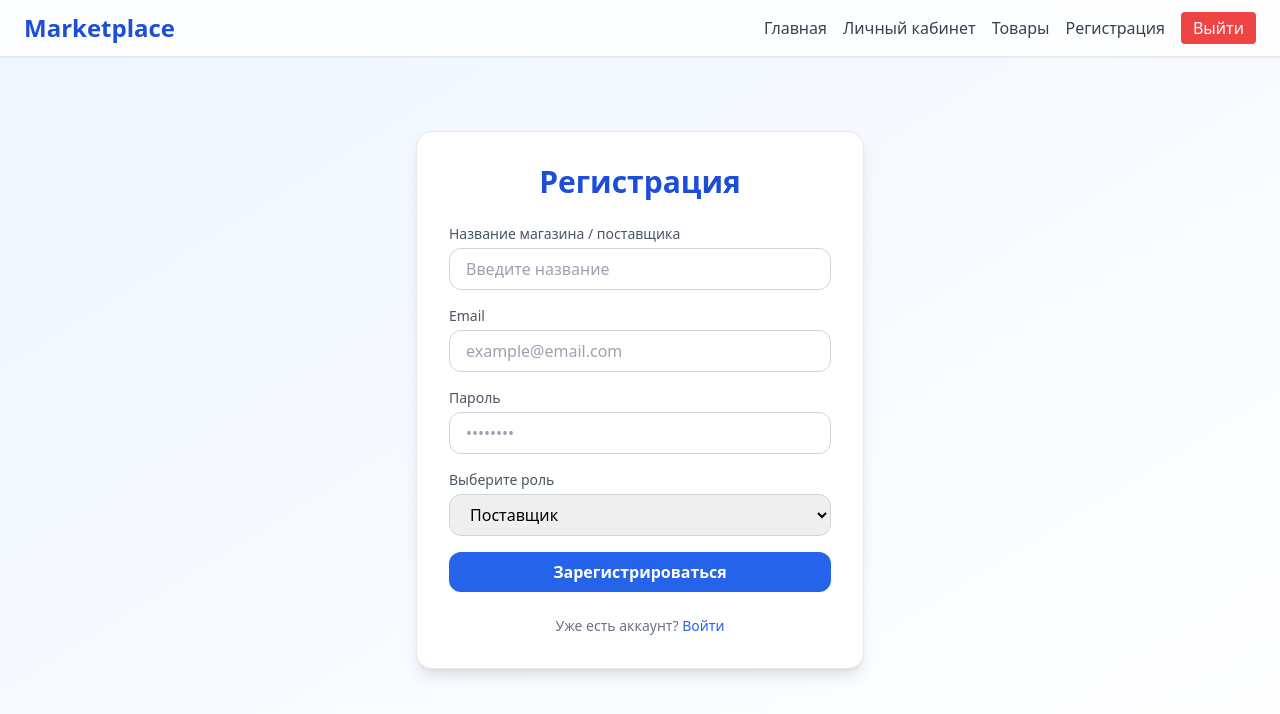
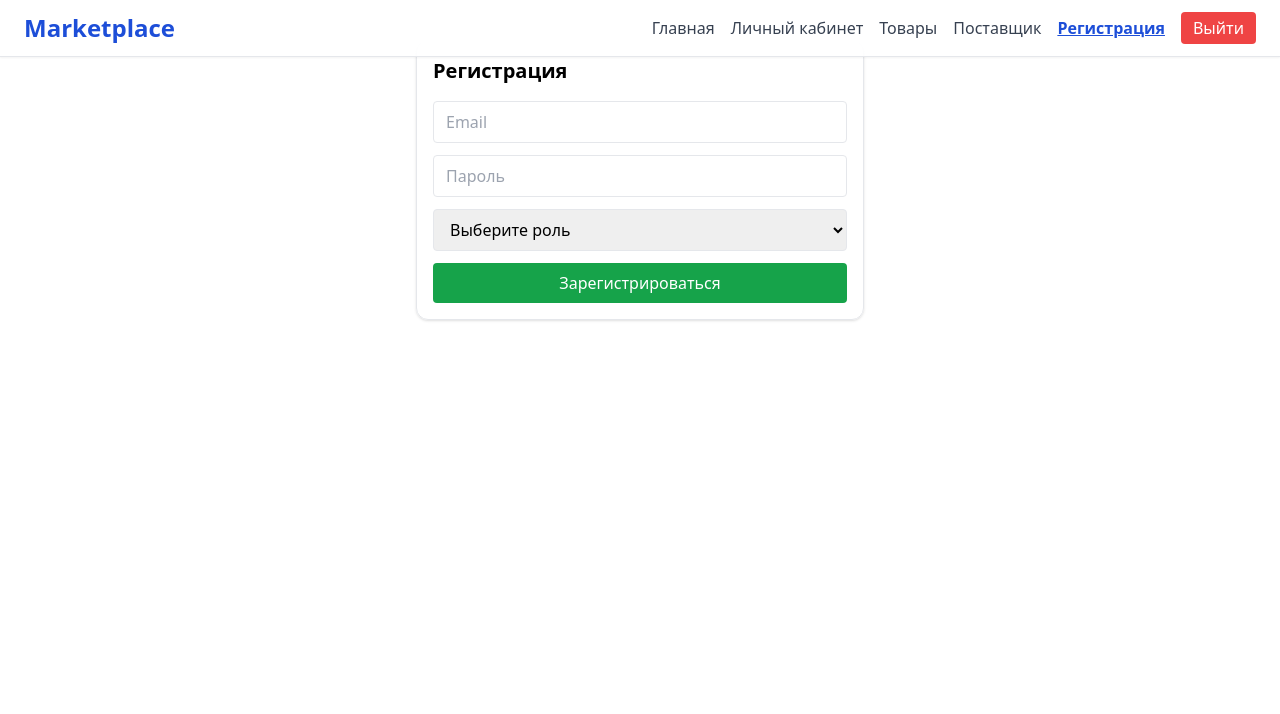
Before and after one commit to Qazaq009/marketplace-nurbol, a React (Vite) app: page /register in a window 1280 px wide. Shown: the top 714 px of the page. Built offline with nearby package versions, Linux system fonts and the light colour scheme; sample sign-in values are in the browser's storage.

Commit message:
Обновлён интерфейс: Navbar, маршруты, SupplierDashboard

```diff
--- a/src/App.jsx
+++ b/src/App.jsx
@@ -1,7 +1,29 @@
+import { Routes, Route } from "react-router-dom";
+
+import Welcome from "./pages/Welcome";
+import Login from "./pages/Login";
+import Register from "./pages/Register";
+import Dashboard from "./pages/Dashboard";
+import SupplierDashboard from "./pages/SupplierDashboard";
+import Home from "./pages/Home";
+import NotFound from "./pages/NotFound";
+import Products from "./pages/Products";
+import AddProduct from "./pages/AddProduct";
+import Main from "./pages/Main";
+
 export default function App() {
   return (
-    <div className="p-10 text-center text-xl">
-      Это страница /app (Marketplace приложение)
-    </div>
+    <Routes>
+      <Route path="/" element={<Welcome />} />
+      <Route path="/login" element={<Login />} />
+      <Route path="/register" element={<Register />} />
+      <Route path="/dashboard" element={<Dashboard />} />
+      <Route path="/supplier-dashboard" element={<SupplierDashboard />} />
+      <Route path="/home" element={<Home />} />
+      <Route path="/products" element={<Products />} />
+      <Route path="/add-product" element={<AddProduct />} />
+      <Route path="/main" element={<Main />} />
+      <Route path="*" element={<NotFound />} />
+    </Routes>
   );
 }
--- a/src/components/Navbar.jsx
+++ b/src/components/Navbar.jsx
@@ -1,4 +1,4 @@
-import { Link, useNavigate } from "react-router-dom";
+import { NavLink, useNavigate } from "react-router-dom";
 import { useEffect, useState } from "react";
 
 export default function Navbar() {
@@ -15,24 +15,45 @@ export default function Navbar() {
     navigate("/main");
   };
 
+  const navLinkClass = ({ isActive }) =>
+    isActive
+      ? "text-blue-700 font-semibold underline"
+      : "hover:text-blue-600 transition";
+
   return (
     <nav className="fixed top-0 left-0 w-full z-50 backdrop-blur-md bg-white/80 border-b border-gray-200 shadow-sm">
       <div className="max-w-7xl mx-auto px-6 py-3 flex justify-between items-center">
-        <Link to="/main" className="text-2xl font-bold text-blue-700">
+        <NavLink to="/main" className="text-2xl font-bold text-blue-700">
           Marketplace
-        </Link>
+        </NavLink>
 
         <div className="flex gap-4 items-center text-gray-700">
-          <Link to="/main" className="hover:text-blue-600 transition">Главная</Link>
+          <NavLink to="/main" className={navLinkClass}>
+            Главная
+          </NavLink>
+
           {isLoggedIn && (
             <>
-              <Link to="/home" className="hover:text-blue-600 transition">Личный кабинет</Link>
-              <Link to="/products" className="hover:text-blue-600 transition">Товары</Link>
+              <NavLink to="/home" className={navLinkClass}>
+                Личный кабинет
+              </NavLink>
+              <NavLink to="/products" className={navLinkClass}>
+                Товары
+              </NavLink>
+              <NavLink to="/supplier-dashboard" className={navLinkClass}>
+                Поставщик
+              </NavLink>
             </>
           )}
-          <Link to="/register" className="hover:text-blue-600 transition">Регистрация</Link>
+
+          <NavLink to="/register" className={navLinkClass}>
+            Регистрация
+          </NavLink>
+
           {!isLoggedIn ? (
-            <Link to="/login" className="hover:text-blue-600 transition">Войти</Link>
+            <NavLink to="/login" className={navLinkClass}>
+              Войти
+            </NavLink>
           ) : (
             <button
               onClick={handleLogout}
--- a/src/pages/Login.jsx
+++ b/src/pages/Login.jsx
@@ -11,7 +11,7 @@ export default function Login() {
   const handleLogin = async () => {
     setError("");
 
-    const { error } = await supabase.auth.signInWithPassword({
+    const { data, error } = await supabase.auth.signInWithPassword({
       email,
       password,
     });
@@ -19,8 +19,28 @@ export default function Login() {
     if (error) {
       setError(error.message);
     } else {
-      localStorage.setItem("loggedIn", "true");
-      navigate("/home");
+      const user = data.user;
+
+      // 🔍 Получаем роль из таблицы profiles
+      const { data: profile, error: profileError } = await supabase
+        .from("profiles")
+        .select("role")
+        .eq("id", user.id)
+        .single();
+
+      if (profileError) {
+        setError("Не удалось получить роль пользователя");
+        return;
+      }
+
+      // 💼 Переход в зависимости от роли
+      if (profile.role === "store") {
+        navigate("/store-dashboard");
+      } else if (profile.role === "supplier") {
+        navigate("/supplier-dashboard");
+      } else {
+        setError("Неизвестная роль");
+      }
     }
   };
 
--- a/src/pages/Register.jsx
+++ b/src/pages/Register.jsx
@@ -1,109 +1,98 @@
-import React, { useState } from "react";
-import { useNavigate } from "react-router-dom";
-import { supabase } from "../supabaseClient";
+import { useState } from 'react';
+import { supabase } from '../supabaseClient'; // путь может отличаться
+import { useNavigate } from 'react-router-dom';
 
 export default function Register() {
-  const [email, setEmail] = useState("");
-  const [password, setPassword] = useState("");
-  const [role, setRole] = useState("supplier");
-  const [name, setName] = useState("");
-  const [error, setError] = useState("");
+  const [email, setEmail] = useState('');
+  const [password, setPassword] = useState('');
+  const [role, setRole] = useState('');
+  const [error, setError] = useState(null);
   const navigate = useNavigate();
 
-  const handleRegister = async () => {
-    setError("");
+  const handleRegister = async (e) => {
+    e.preventDefault();
 
-    const { data, error } = await supabase.auth.signUp({
+    if (!role) {
+      setError('Пожалуйста, выберите роль');
+      return;
+    }
+
+    // 1. Регистрируем пользователя
+    const { data: signUpData, error: signUpError } = await supabase.auth.signUp({
       email,
       password,
-      options: {
-        data: {
-          role,
-          name,
-        },
-      },
     });
 
-    if (error) {
-      setError(error.message);
-    } else {
-      localStorage.setItem("loggedIn", "true");
-      navigate("/home");
+    if (signUpError) {
+      setError(signUpError.message);
+      return;
+    }
+
+    // 2. После регистрации — добавляем профиль с ролью
+    const user = signUpData?.user;
+
+    if (user) {
+      const { error: insertError } = await supabase.from('profiles').insert([
+        {
+          id: user.id,
+          email: user.email,
+          role: role,
+        },
+      ]);
+
+      if (insertError) {
+        setError('Ошибка при сохранении профиля: ' + insertError.message);
+        return;
+      }
+
+      // ✅ Успешно — переходим дальше
+      navigate('/home'); // или /supplier-dashboard, /store-dashboard
     }
   };
 
   return (
-    <div className="min-h-screen bg-gradient-to-br from-blue-50 to-white flex items-center justify-center p-4">
-      <div className="w-full max-w-md bg-white p-8 rounded-2xl shadow-lg border border-gray-200">
-        <h2 className="text-3xl font-bold text-center text-blue-700 mb-6">Регистрация</h2>
+    <div className="max-w-md mx-auto mt-10 p-4 border rounded-xl shadow">
+      <h2 className="text-xl font-bold mb-4">Регистрация</h2>
 
-        {error && (
-          <div className="bg-red-100 text-red-600 p-2 rounded mb-4 text-sm text-center">
-            {error}
-          </div>
-        )}
+      {error && <div className="text-red-500 mb-2">{error}</div>}
 
-        <div className="space-y-4">
-          <div>
-            <label className="block text-sm font-medium text-gray-600 mb-1">Название магазина / поставщика</label>
-            <input
-              type="text"
-              value={name}
-              onChange={(e) => setName(e.target.value)}
-              className="w-full border border-gray-300 rounded-xl px-4 py-2 focus:outline-none focus:ring-2 focus:ring-blue-400"
-              placeholder="Введите название"
-            />
-          </div>
-
-          <div>
-            <label className="block text-sm font-medium text-gray-600 mb-1">Email</label>
+      <form onSubmit={handleRegister} className="flex flex-col gap-3">
         <input
           type="email"
+          placeholder="Email"
+          required
           value={email}
           onChange={(e) => setEmail(e.target.value)}
-              className="w-full border border-gray-300 rounded-xl px-4 py-2 focus:outline-none focus:ring-2 focus:ring-blue-400"
-              placeholder="example@email.com"
+          className="border px-3 py-2 rounded"
         />
-          </div>
 
-          <div>
-            <label className="block text-sm font-medium text-gray-600 mb-1">Пароль</label>
         <input
           type="password"
+          placeholder="Пароль"
+          required
           value={password}
           onChange={(e) => setPassword(e.target.value)}
-              className="w-full border border-gray-300 rounded-xl px-4 py-2 focus:outline-none focus:ring-2 focus:ring-blue-400"
-              placeholder="••••••••"
+          className="border px-3 py-2 rounded"
         />
-          </div>
 
-          <div>
-            <label className="block text-sm font-medium text-gray-600 mb-1">Выберите роль</label>
         <select
           value={role}
           onChange={(e) => setRole(e.target.value)}
-              className="w-full border border-gray-300 rounded-xl px-4 py-2 focus:outline-none focus:ring-2 focus:ring-blue-400"
+          required
+          className="border px-3 py-2 rounded"
         >
+          <option value="">Выберите роль</option>
+          <option value="store">Магазин</option>
           <option value="supplier">Поставщик</option>
-              <option value="store">Магазин</option>
         </select>
-          </div>
 
         <button
-            onClick={handleRegister}
-            className="w-full bg-blue-600 hover:bg-blue-700 text-white font-semibold py-2 px-4 rounded-xl transition duration-300"
+          type="submit"
+          className="bg-green-600 text-white py-2 rounded hover:bg-green-700"
         >
           Зарегистрироваться
         </button>
-        </div>
-
-        <p className="text-center text-sm text-gray-500 mt-6">
-          Уже есть аккаунт?{" "}
-          <a href="/login" className="text-blue-600 hover:underline">
-            Войти
-          </a>
-        </p>
-      </div>
+      </form>
     </div>
   );
 }
--- /dev/null
+++ b/src/pages/SupplierDashboard.jsx
@@ -0,0 +1,27 @@
+import Navbar from "../components/Navbar";
+import { useNavigate } from "react-router-dom";
+
+export default function SupplierDashboard() {
+  const navigate = useNavigate();
+
+  const handleLogout = () => {
+    navigate("/");
+  };
+
+  return (
+    <>
+      <Navbar />
+      <div className="min-h-screen flex flex-col items-center justify-center bg-yellow-50 text-center p-6">
+        <h1 className="text-4xl font-bold text-yellow-800 mb-4">👋 Добро пожаловать, Поставщик!</h1>
+        <p className="text-gray-600 text-lg mb-6">Здесь будет панель управления товарами.</p>
+
+        <button
+          onClick={handleLogout}
+          className="bg-red-600 hover:bg-red-700 text-white px-6 py-2 rounded shadow"
+        >
+          Выйти
+        </button>
+      </div>
+    </>
+  );
+}
```
Also changed, not shown: 1 other file (tests, documents, lock files or other folders). Lines whose indentation alone changed are shown as unchanged.
